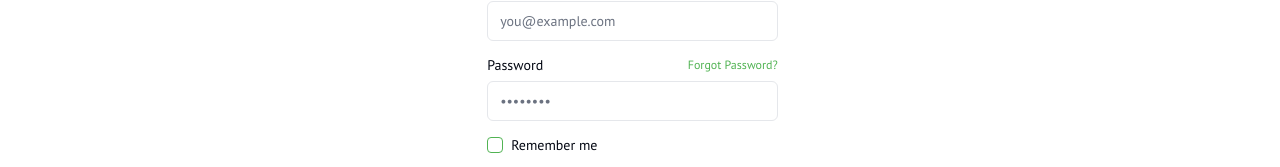
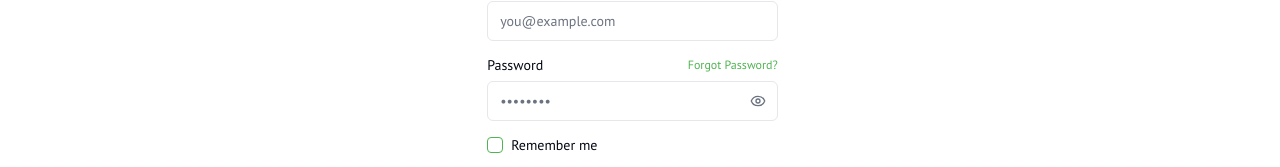
Before and after one commit to syedamaanshafi54-beep/radstar, a Next.js app: page /login in a window 1280 px wide. Shown: the part 382-549 px from the top of the page. Built offline with nearby package versions, Linux system fonts and the light colour scheme; no server answers; what @genkit-ai/google-genai, genkit would draw is missing.

Commit message:
I want to add a show/hide password toggle inside my password input field

```diff
--- a/src/app/(app)/about/page.tsx
+++ b/src/app/(app)/about/page.tsx
@@ -49,7 +49,7 @@ const aboutSlides = [
   PlaceHolderImages.find((p) => p.id === "about-1"),
   PlaceHolderImages.find((p) => p.id === "about-2"),
   PlaceHolderImages.find((p) => p.id === "about-3"),
-  PlaceHolderImages.find((p) => p.id === "about-4"),
+  // PlaceHolderImages.find((p) => p.id === "about-4"),
 ].filter(Boolean);
 
 const growthData = [
--- a/src/components/header.tsx
+++ b/src/components/header.tsx
@@ -358,7 +358,7 @@ export function Header() {
                     </Link>
                     <div
                     className={cn(
-                        "absolute top-full left-1/2 -translate-x-1/2 mt-2 w-56 origin-top rounded-2xl bg-primary/95 text-primary-foreground shadow-lg backdrop-blur-sm ring-1 ring-black ring-opacity-5 transition-all duration-200 ease-out",
+                        "absolute top-full left-1/2 -translate-x-1/2 mt-2 w-56 origin-top rounded-2xl bg-[#51B353] text-white shadow-lg backdrop-blur-sm ring-1 ring-black ring-opacity-5 transition-all duration-200 ease-out",
                         productsOpen ? "opacity-100 scale-100" : "opacity-0 scale-95 pointer-events-none"
                     )}
                     >
@@ -380,7 +380,7 @@ export function Header() {
                     </Link>
                     <div
                     className={cn(
-                        "absolute top-full left-1/2 -translate-x-1/2 mt-2 w-56 origin-top rounded-2xl bg-primary/95 text-primary-foreground shadow-lg backdrop-blur-sm ring-1 ring-black ring-opacity-5 transition-all duration-200 ease-out",
+                        "absolute top-full left-1/2 -translate-x-1/2 mt-2 w-56 origin-top rounded-2xl bg-[#51B353] text-white shadow-lg backdrop-blur-sm ring-1 ring-black ring-opacity-5 transition-all duration-200 ease-out",
                         storyOpen ? "opacity-100 scale-100" : "opacity-0 scale-95 pointer-events-none"
                     )}
                     >
--- a/src/components/login-form.tsx
+++ b/src/components/login-form.tsx
@@ -28,7 +28,7 @@ import {
 } from '@/firebase';
 import { useRouter } from 'next/navigation';
 import { useToast } from '@/hooks/use-toast';
-import { Loader2 } from 'lucide-react';
+import { Loader2, Eye, EyeOff } from 'lucide-react';
 import { GoogleIcon } from '@/components/icons/social-icons';
 import { Checkbox } from '@/components/ui/checkbox';
 import {
@@ -64,6 +64,7 @@ interface LoginFormProps {
 export function LoginForm({ onSuccess }: LoginFormProps) {
   const [isSubmitting, setIsSubmitting] = useState(false);
   const [isSignupOpen, setIsSignupOpen] = useState(false);
+  const [showPassword, setShowPassword] = useState(false);
 
   const auth = useAuth();
   const { user, isUserLoading } = useUser();
@@ -263,12 +264,26 @@ export function LoginForm({ onSuccess }: LoginFormProps) {
                       </div>
 
                       <FormControl>
-                        <Input
-                          placeholder="••••••••"
-                          {...field}
-                          type="password"
-                          disabled={isSubmitting}
-                        />
+                        <div className="relative">
+                          <Input
+                            placeholder="••••••••"
+                            {...field}
+                            type={showPassword ? 'text' : 'password'}
+                            disabled={isSubmitting}
+                            className="pr-10"
+                          />
+                          <button
+                            type="button"
+                            onClick={() => setShowPassword(!showPassword)}
+                            className="absolute inset-y-0 right-0 flex items-center px-3 text-muted-foreground"
+                          >
+                            {showPassword ? (
+                              <EyeOff className="h-4 w-4" />
+                            ) : (
+                              <Eye className="h-4 w-4" />
+                            )}
+                          </button>
+                        </div>
                       </FormControl>
 
                       <FormMessage />
--- a/src/components/signup-form.tsx
+++ b/src/components/signup-form.tsx
@@ -27,7 +27,7 @@ import {
   updateUserProfile,
 } from '@/firebase';
 import { useToast } from '@/hooks/use-toast';
-import { Loader2 } from 'lucide-react';
+import { Loader2, Eye, EyeOff } from 'lucide-react';
 import { GoogleIcon } from '@/components/icons/social-icons';
 import { handleGoogleSignIn, getFirstName } from '@/firebase/user-actions';
 import { useRouter } from 'next/navigation';
@@ -49,6 +49,7 @@ interface SignupFormProps {
 
 export function SignupForm({ onSuccess }: SignupFormProps) {
   const [isSubmitting, setIsSubmitting] = useState(false);
+  const [showPassword, setShowPassword] = useState(false);
 
   const auth = useAuth();
   const { user, isUserLoading } = useUser();
@@ -250,12 +251,26 @@ export function SignupForm({ onSuccess }: SignupFormProps) {
                     <FormItem>
                       <FormLabel>Password</FormLabel>
                       <FormControl>
-                        <Input
-                          placeholder="••••••••"
-                          {...field}
-                          type="password"
-                          disabled={isSubmitting}
-                        />
+                        <div className="relative">
+                          <Input
+                            placeholder="••••••••"
+                            {...field}
+                            type={showPassword ? 'text' : 'password'}
+                            disabled={isSubmitting}
+                            className="pr-10"
+                          />
+                          <button
+                            type="button"
+                            onClick={() => setShowPassword(!showPassword)}
+                            className="absolute inset-y-0 right-0 flex items-center px-3 text-muted-foreground"
+                          >
+                            {showPassword ? (
+                              <EyeOff className="h-4 w-4" />
+                            ) : (
+                              <Eye className="h-4 w-4" />
+                            )}
+                          </button>
+                        </div>
                       </FormControl>
                       <FormMessage />
                     </FormItem>
```
Also changed, not shown: 1 other file (tests, documents, lock files or other folders).
